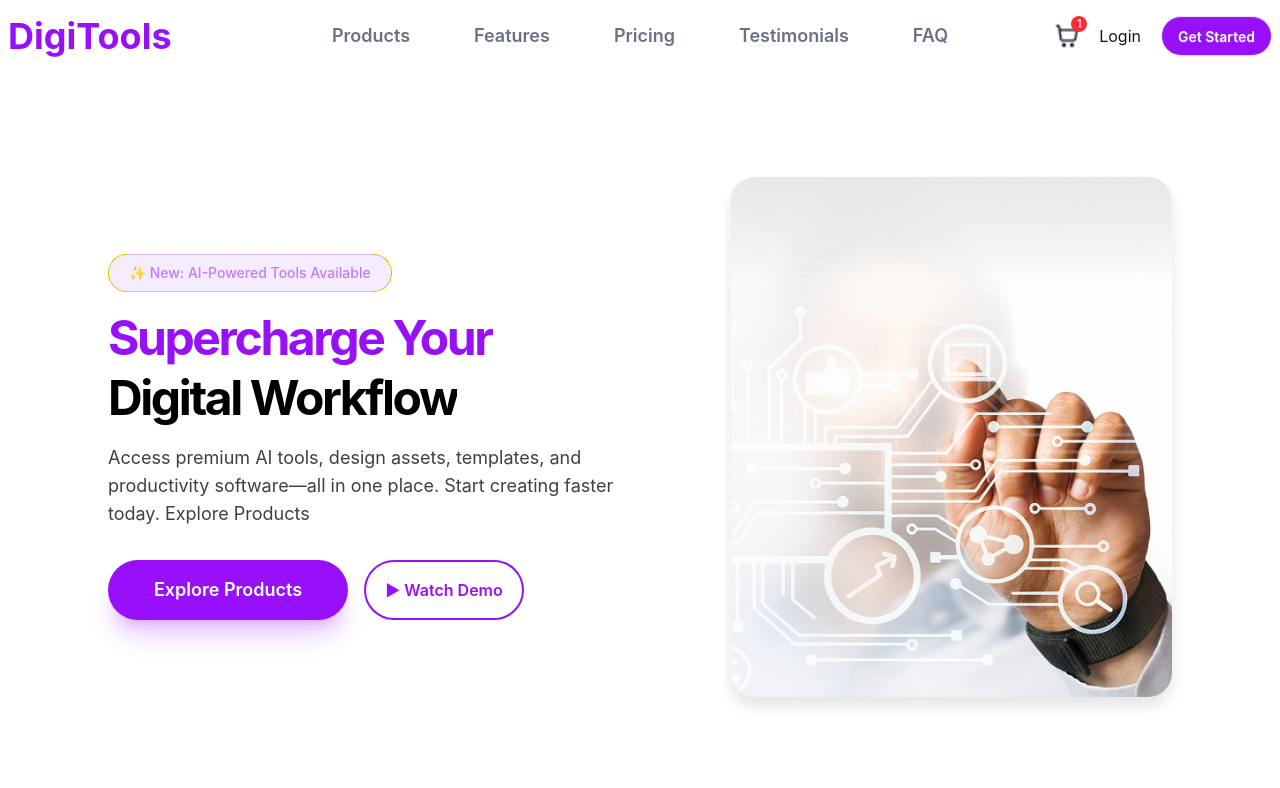
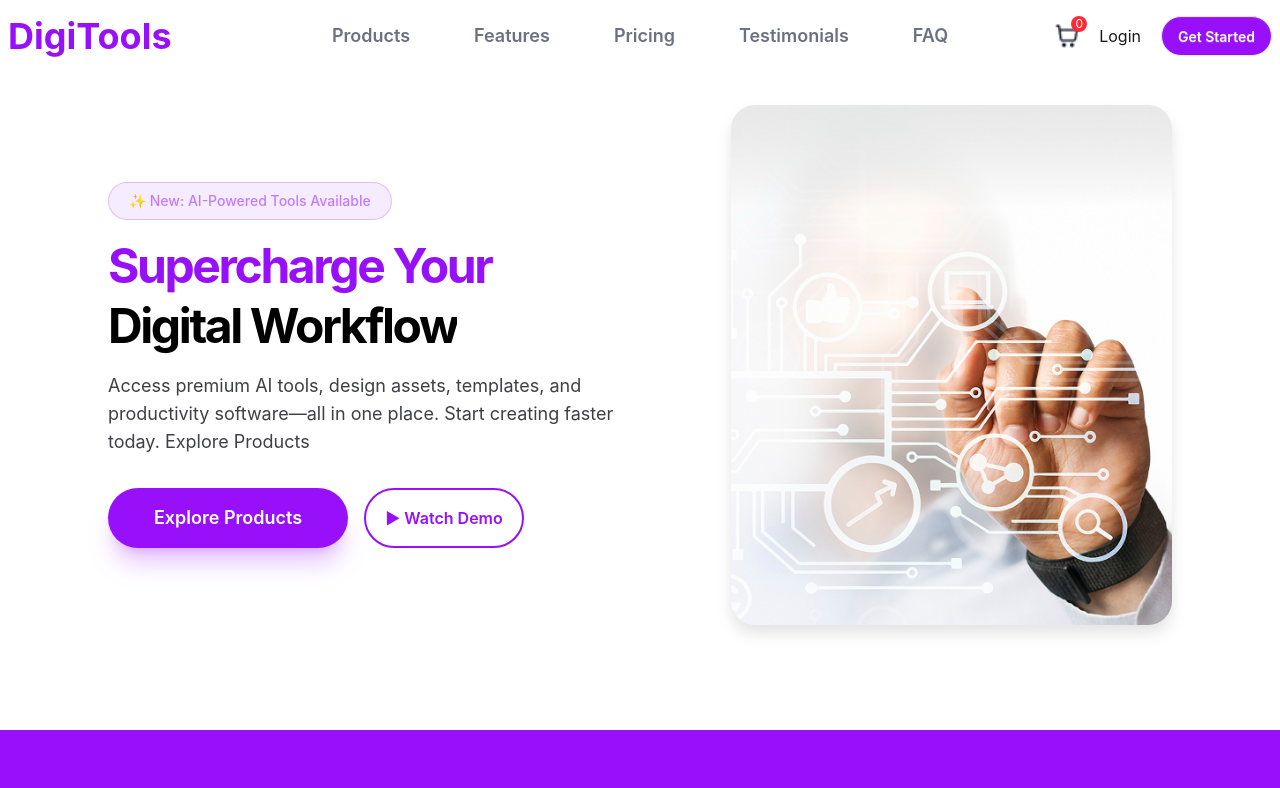
Before and after one commit to wadud115/b-13-assignment-6, a React (Vite) app: page / in a window 1280 px wide. Shown: the top 788 px of the page. Built offline with nearby package versions, Linux system fonts and the light colour scheme.

Commit message:
navber cart count add

```diff
--- a/src/App.jsx
+++ b/src/App.jsx
@@ -33,7 +33,7 @@ function App() {
   return (
     <>
 
-    <NavBar></NavBar>
+    <NavBar carts={carts}></NavBar>
     <Banner></Banner>
 
 
--- a/src/component/NavBar.jsx
+++ b/src/component/NavBar.jsx
@@ -1,6 +1,6 @@
-const NavBar = () => {
+const NavBar = ({carts}) => {
   return (
-    <div className="navbar">
+    <div className="navbar fixed bg-white t-0 z-10">
       <div className="navbar-start">
         <div className="flex items-center   gap-1 font-bold text-4xl text-purple-600">
          DigiTools
@@ -37,7 +37,7 @@ const NavBar = () => {
   />
 
   <span className="absolute -top-2 -right-2 bg-red-500 text-white text-xs w-4 h-4 flex items-center justify-center rounded-full">
-    1
+    {carts.length}
   </span>
 
 </div>
```
